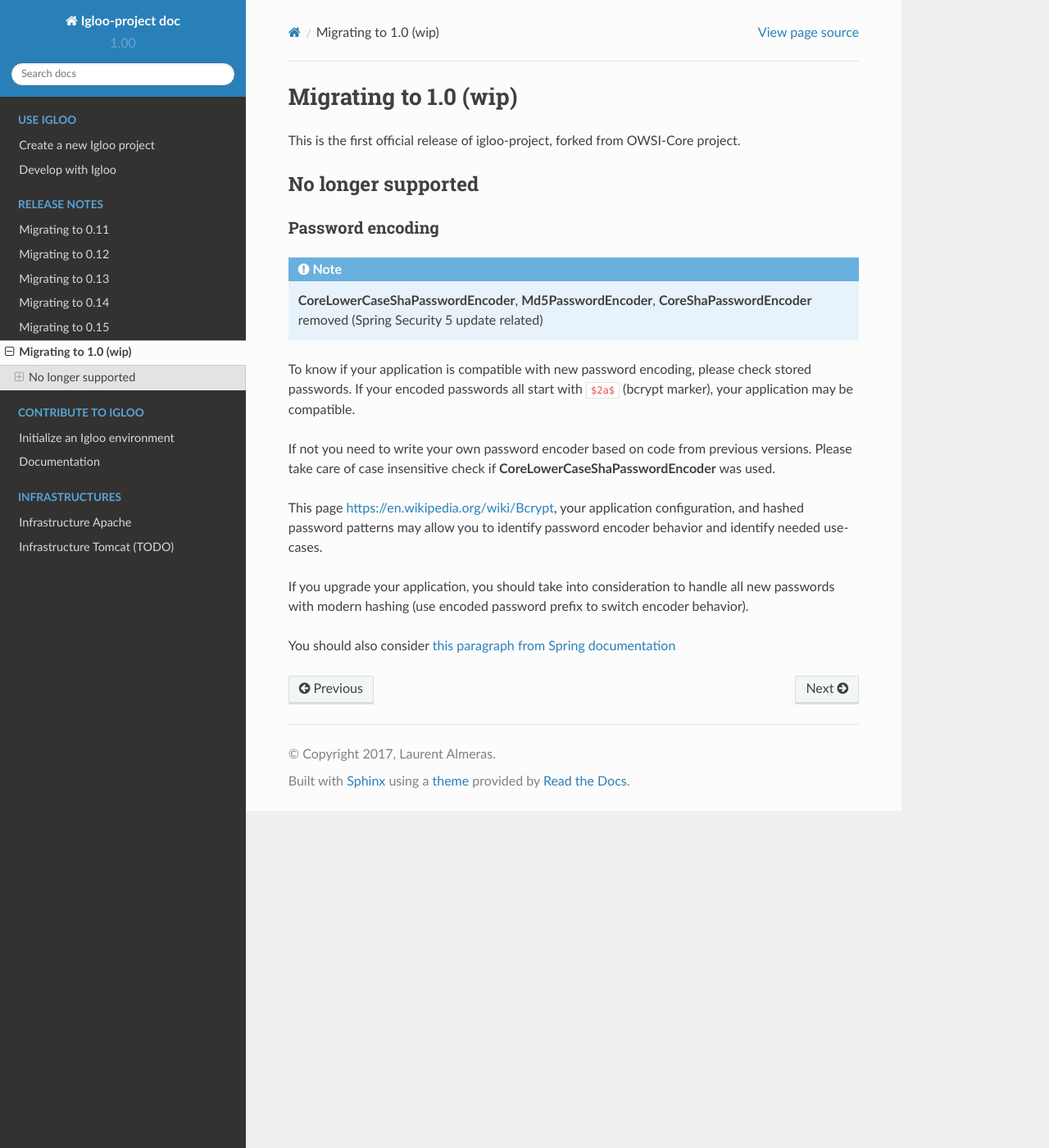
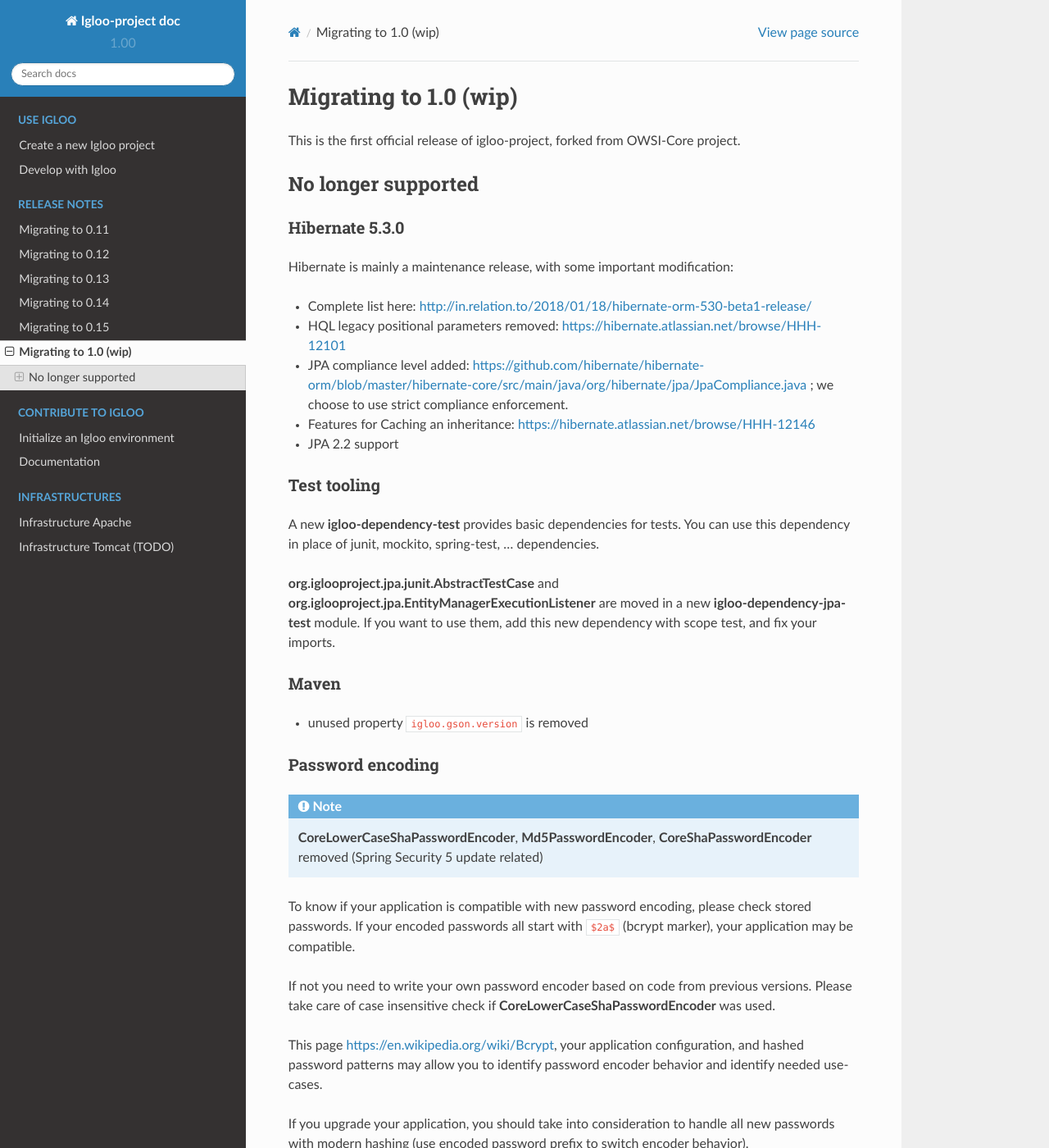
Before and after one commit to igloo-project/igloo-doc, a Sphinx documentation site: the page built from source/release-notes/Migrating-to-1.0.rst, in a window 1280 px wide and 1400 px high. Shown: the whole window at 82% size. Built offline with Sphinx 7.4.7 and the Read the Docs theme 2.0.0, drawn with Linux system fonts in a browser that asks for light colours; some of the changed text lies outside the part shown.

Commit message:
1.0: documentation about tests, hibernate, mockito

```diff
--- a/source/release-notes/Migrating-to-1.0.rst
+++ b/source/release-notes/Migrating-to-1.0.rst
@@ -7,6 +7,33 @@
 
 No longer supported
 -------------------
+
+Hibernate 5.3.0
+~~~~~~~~~~~~~~~
+
+Hibernate is mainly a maintenance release, with some important modification:
+
+* Complete list here: http://in.relation.to/2018/01/18/hibernate-orm-530-beta1-release/
+* HQL legacy positional parameters removed: https://hibernate.atlassian.net/browse/HHH-12101
+* JPA compliance level added: https://github.com/hibernate/hibernate-orm/blob/master/hibernate-core/src/main/java/org/hibernate/jpa/JpaCompliance.java ;
+  we choose to use strict compliance enforcement.
+* Features for Caching an inheritance: https://hibernate.atlassian.net/browse/HHH-12146
+* JPA 2.2 support
+
+Test tooling
+~~~~~~~~~~~~
+
+A new **igloo-dependency-test** provides basic dependencies for tests. You can
+use this dependency in place of junit, mockito, spring-test, ... dependencies.
+
+**org.iglooproject.jpa.junit.AbstractTestCase** and **org.iglooproject.jpa.EntityManagerExecutionListener**
+are moved in a new **igloo-dependency-jpa-test** module. If you want to use
+them, add this new dependency with scope test, and fix your imports.
+
+Maven
+~~~~~
+
+* unused property ``igloo.gson.version`` is removed
 
 Password encoding
 ~~~~~~~~~~~~~~~~~
@@ -27,3 +54,13 @@
 all new passwords with modern hashing (use encoded password prefix to switch encoder behavior).
 
 You should also consider `this paragraph from Spring documentation <https://docs.spring.io/spring-security/site/docs/5.0.1.RELEASE/reference/htmlsingle/#pe-history>`_
+
+Mockito
+~~~~~~~
+
+Mockito is upgraded to 2.x version. You way need to rewrite some tests in your
+projects.
+
+We recommend to exclude mockito 2.x dependency as a first step and check your
+test results without any rewrite, then to update mockito once all your tests are
+fixed.
```
